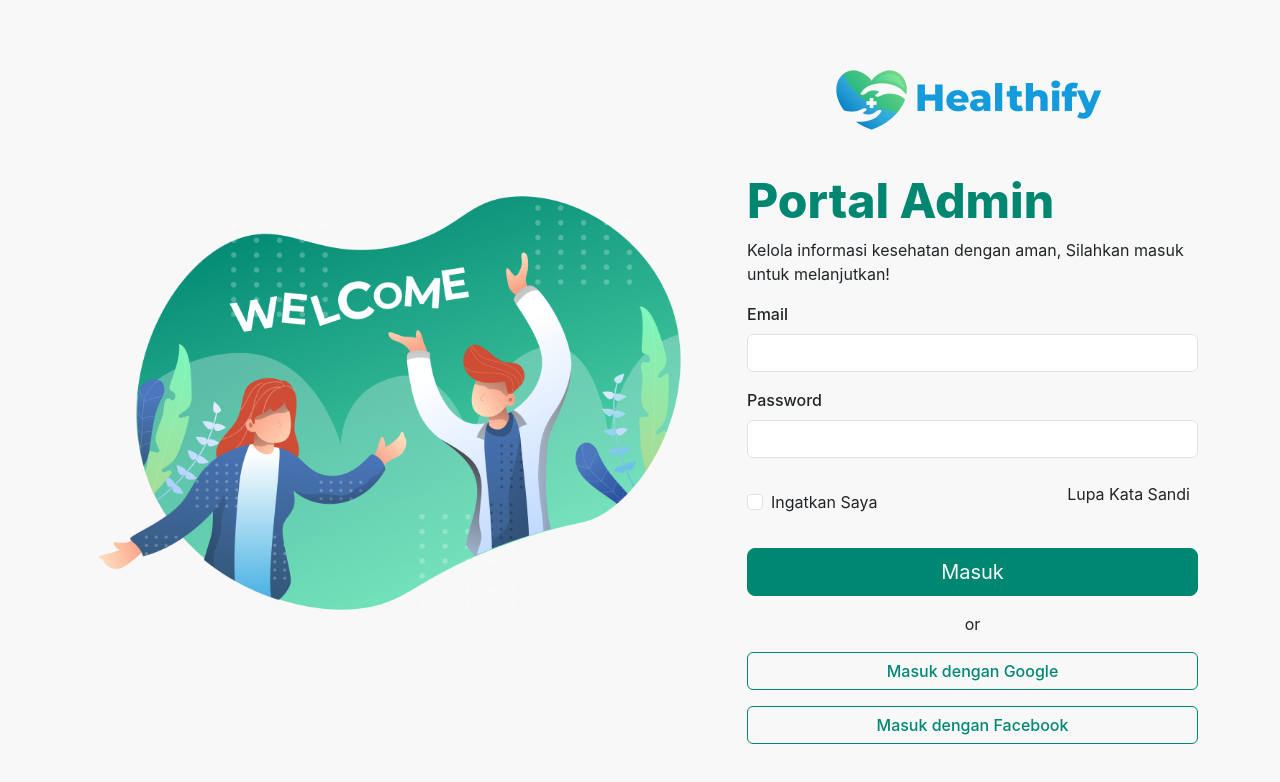
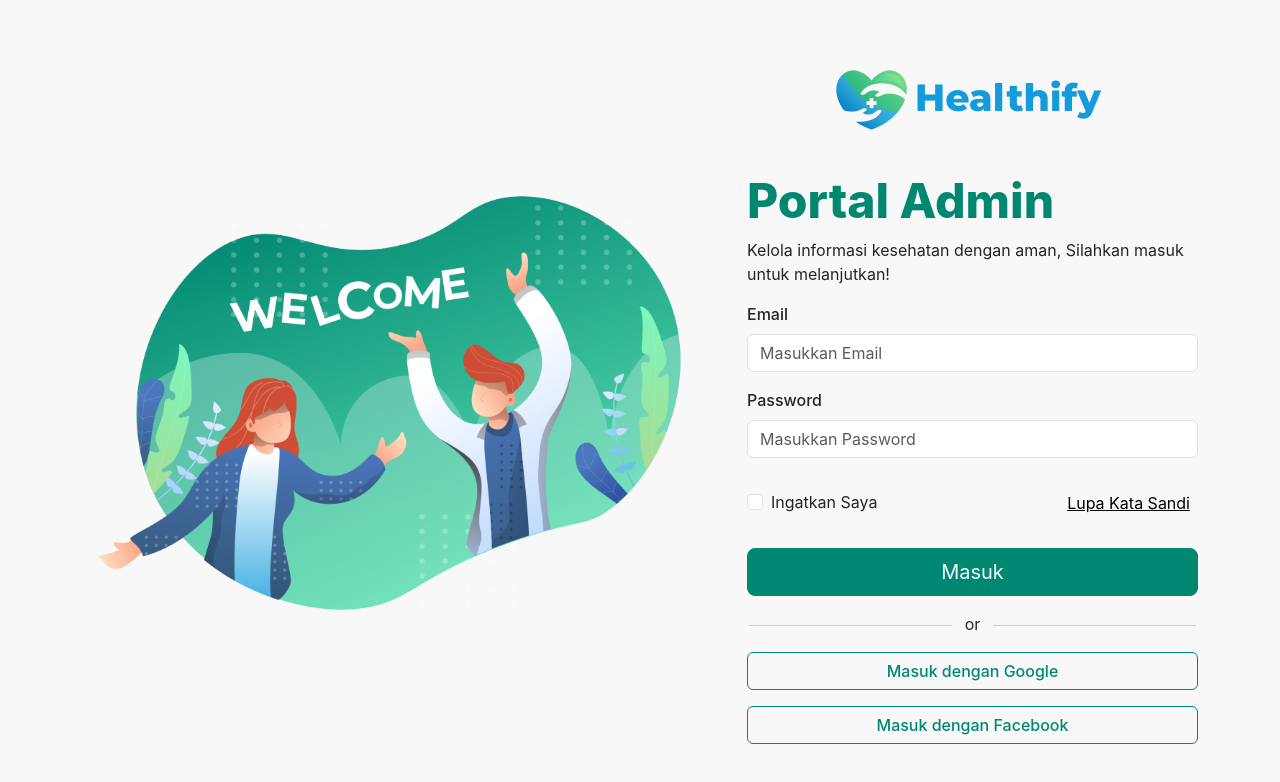
Before and after one commit to Health-Care-System/fe-react-admin, a React (Vite) app: page /login in a window 1280 px wide. Shown: the top 782 px of the page. Built offline with nearby package versions, Linux system fonts and the light colour scheme.

Commit message:
add Input form and update login page

```diff
--- /dev/null
+++ b/src/components/ui/Form/Input.jsx
@@ -0,0 +1,19 @@
+export const Input = ({
+  placeHolder,
+  name,
+  value,
+  handleChange,
+  type,
+  className
+}) => {
+  return (
+    <input
+      type={type}
+      name={name}
+      value={value}
+      onChange={handleChange}
+      placeholder={placeHolder}
+      className={`form-control ${className}`}
+    />
+  )
+}
--- a/src/components/ui/Form/LoginForm.jsx
+++ b/src/components/ui/Form/LoginForm.jsx
@@ -1,4 +1,6 @@
+import { Link } from "react-router-dom";
 import { Button } from "../Button";
+import { Input } from "./Input";
 
 export const LoginForm = () => {
   return (
@@ -7,26 +9,42 @@ export const LoginForm = () => {
         <h3 className="fw-bold text-primary">Portal Admin</h3>
         <p>Kelola informasi kesehatan dengan aman, Silahkan masuk untuk melanjutkan!</p>
       </div>
+
       <div className="mb-3">
-        <label className="form-label fw-medium">Email</label>
-        <input type="email" className="form-control" id="exampleInputEmail1" aria-describedby="emailHelp" />
+        <label className="form-label fw-medium" htmlFor="email">Email</label>
+        <Input
+          type="email"
+          className="form-control"
+          name="email"
+          placeHolder={'Masukkan Email'}
+        />
       </div>
       <div className="mb-3">
-        <label className="form-label fw-medium">Password</label>
-        <input type="password" className="form-control" id="exampleInputPassword1" />
+        <label className="form-label fw-medium" htmlFor="password">Password</label>
+        <Input
+          type="password"
+          className="form-control"
+          name="password"
+          placeHolder={'Masukkan Password'}
+        />
       </div>
-      <div className="d-flex justify-content-between mb-3">
+
+      <div className="d-flex justify-content-between align-items-center mb-3">
         <div className="form-check ms-2 p-3 g-col-6">
-          <input type="checkbox" className="form-check-input" id="exampleCheck1" />
-          <label className="form-check-label"> Ingatkan Saya</label>
+          <input
+            type="checkbox"
+            className="form-check-input"
+            name="rememberMe" />
+          <label htmlFor="rememberMe" className="form-check-label">Ingatkan Saya</label>
         </div>
         <div className="p-2 g-col-6">
-          <label className="form-check-label">Lupa Kata Sandi</label>
+          <Link className="form-check-label text-black">Lupa Kata Sandi</Link>
         </div>
       </div>
+
       <div className="mb-3 d-flex flex-column gap-3">
-        <button className="btn btn-primary btn-lg text-light">Masuk</button>
-        <p className="text-center"> or </p>
+        <Button className="btn btn-primary btn-lg text-light ">Masuk</Button>
+        <p className="text-center divider"> or </p>
       </div>
       <div className="mb-3 d-flex flex-column gap-3 ">
         <Button className="btn-outline-primary fw-medium">Masuk dengan Google </Button>
--- a/src/index.css
+++ b/src/index.css
@@ -9,6 +9,13 @@ body {
 }
 p {
   margin: 0;
+}
+
+.btn-outline-primary {
+	--bs-btn-active-color: #fff;
+}
+.btn-outline-primary:hover {
+	color: #fff;
 }
 
 .drawer-content {
@@ -37,6 +44,28 @@ p {
   color: #000000;
 }
 
+.divider:before,
+.divider:after {
+  background-color: #ccc;
+  content: "";
+  display: inline-block;
+  height: 1px;
+  position: relative;
+  vertical-align: middle;
+  width: 45%;
+}
+
+.divider:before {
+  right: 0.5em;
+  margin-left: -50%;
+}
+
+.divider:after {
+  left: 0.5em;
+  margin-right: -50%;
+}
+
+
 /* Small devices (landscape phones, 576px and up) */
 @media (min-width: 576px) {
 	.bubble {
```
Also changed, not shown: src/components/ui/Form/Select.jsx (added, +41 -0 lines), src/components/ui/Form/Textarea.jsx (added, +30 -0 lines), src/components/ui/Form/index.jsx (+7 -76 lines).
